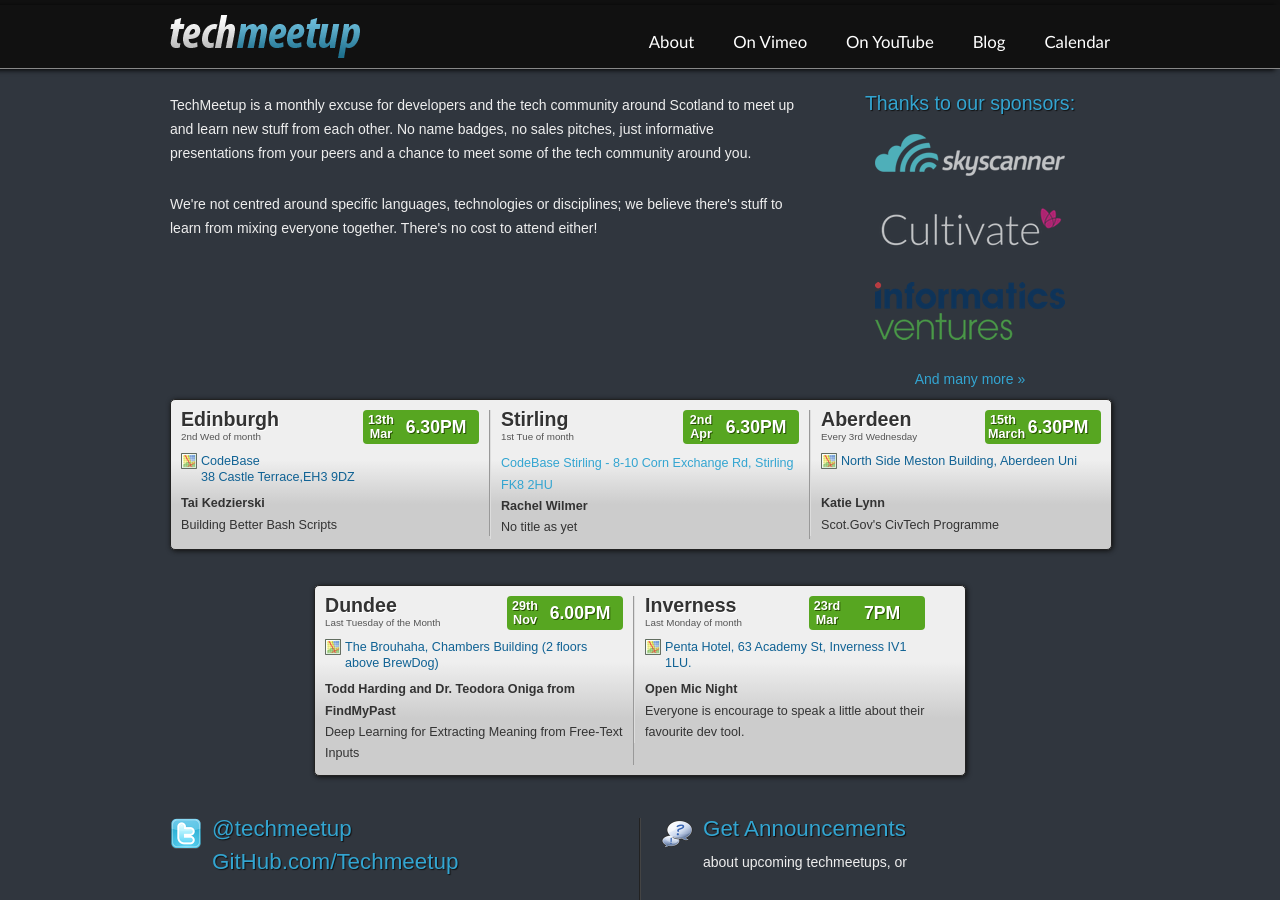
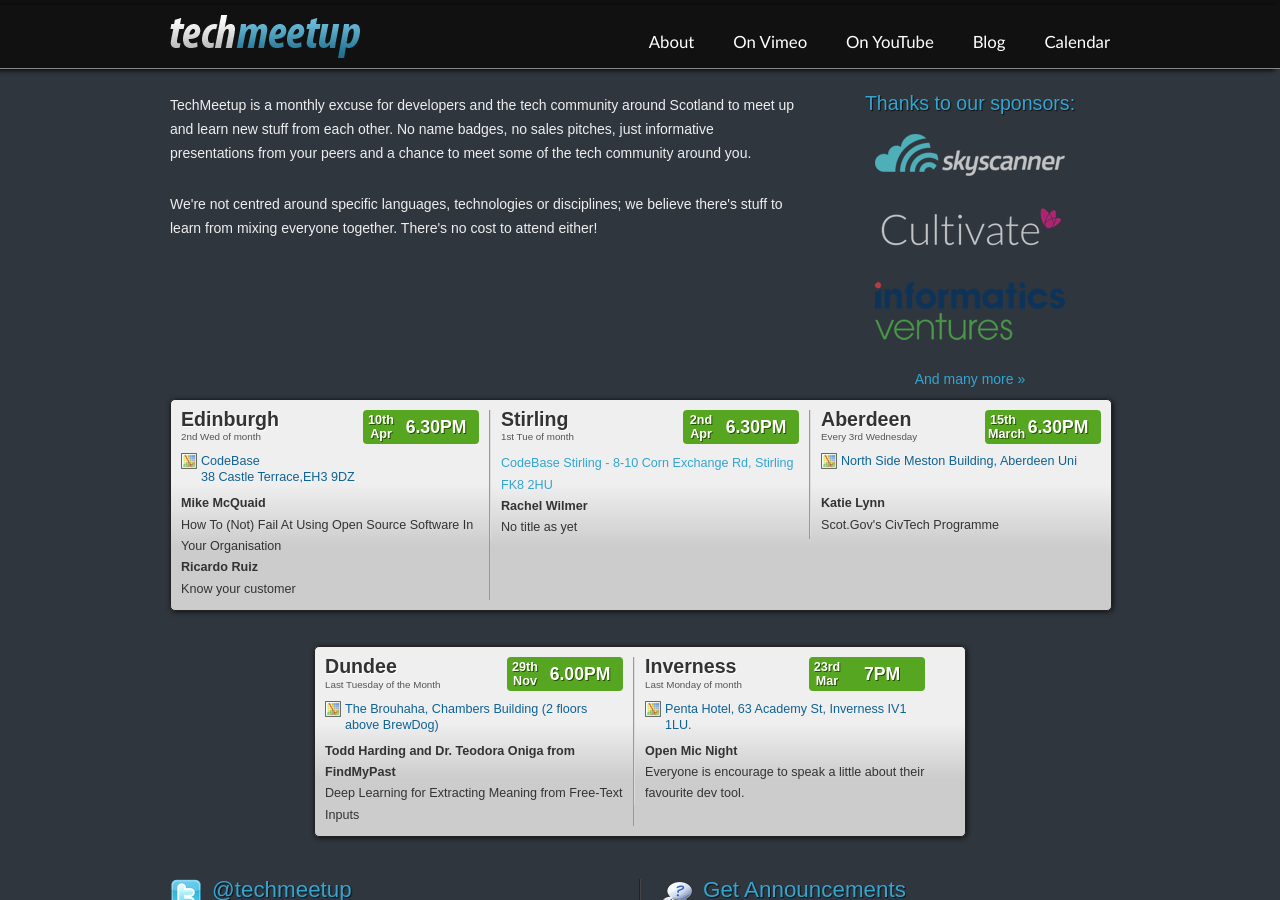
Before and after one commit to techmeetup/techmeetup.co.uk, a Jekyll site: the page built from index.html, in a window 1280 px wide and 900 px high. Built offline with Jekyll 4.4.1, drawn with Linux system fonts in a browser that asks for light colours.

Commit message:
Updated Tech Meetup Edinburgh
Updated Tech Meetup Edinburgh for April with date and speakers

```diff
--- a/_data/index.json
+++ b/_data/index.json
@@ -2,12 +2,16 @@
   "edinburgh": {
     "speakers": [
       {
-        "name": "Tai Kedzierski",
-        "talk": "Building Better Bash Scripts"
+        "name": "Mike McQuaid",
+        "talk": "How To (Not) Fail At Using Open Source Software In Your Organisation"
+      },
+      {
+        "name": "Ricardo Ruiz",
+        "talk": "Know your customer"
       }
     ],
-    "day": "13th",
-    "month": "Mar"
+    "day": "10th",
+    "month": "Apr"
   },
   "glasgow": {
     "speakers": [
```
